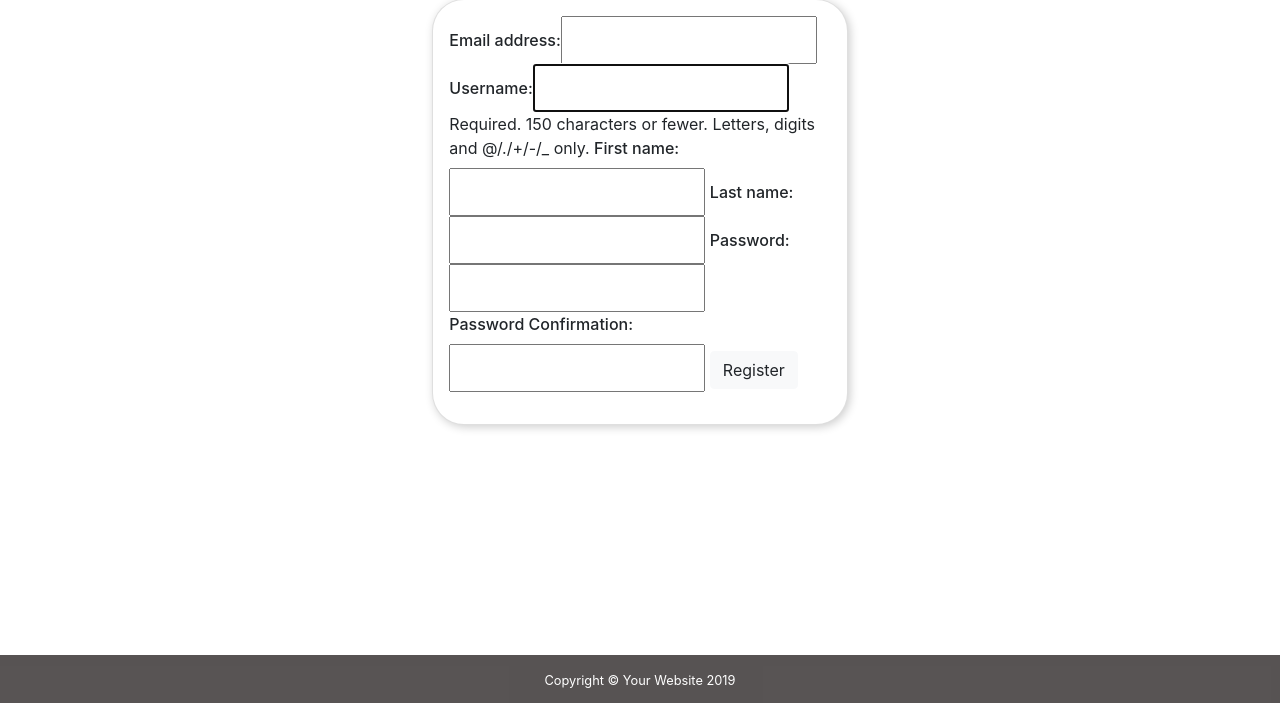
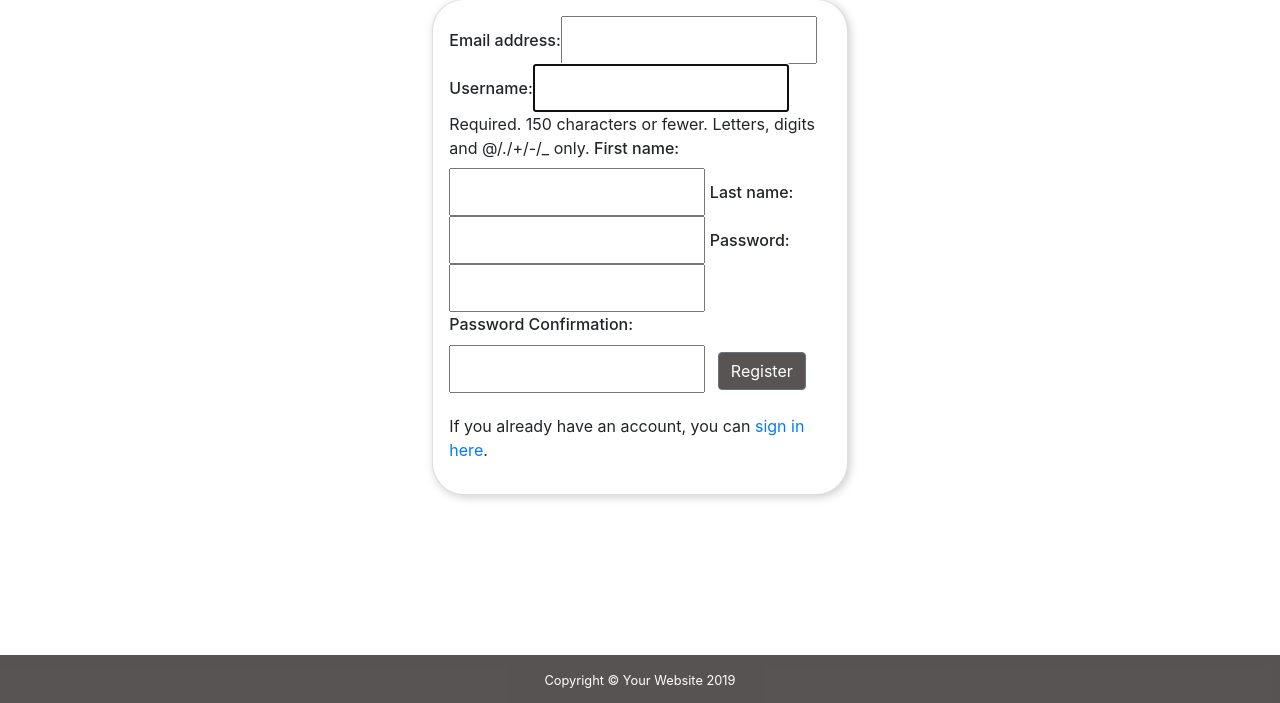
Before and after one commit to 3PU/2nd-paw, a Django app: page /accounts/register/ in a window 1280 px wide. Shown: the part 97-800 px from the top of the page. Run offline with Django 3.2, Linux system fonts and the light colour scheme; some libraries are stand-ins or nearby versions.

Commit message:
Moved <p> elements

```diff
--- a/accounts/templates/login.html
+++ b/accounts/templates/login.html
@@ -10,6 +10,7 @@
             <form class="form-group" method="POST">
                 {% csrf_token %}
                 {{ login_form | as_bootstrap }}
+                <p>Forgot your password? You can reset it <a href="{% url 'password_reset' %}">here</a>.</p>
                 <button type="submit" class="btn btn-secondary">Login</button>
             </form>
         </div>
--- a/accounts/templates/registration.html
+++ b/accounts/templates/registration.html
@@ -10,8 +10,9 @@
             <form class="form-group" method="POST">
                 {% csrf_token %}
                 {{ registration_form | as_bootstrap }}
-                <button type="submit" class="btn btn-light">Register</button>
+                <button type="submit" class="btn btn-secondary">Register</button>
             </form>
+            <p>If you already have an account, you can <a href="{% url 'login' %}">sign in here</a>.</p>
         </div>
     </div>
     {% include "absolute_footer.html" %}
```
